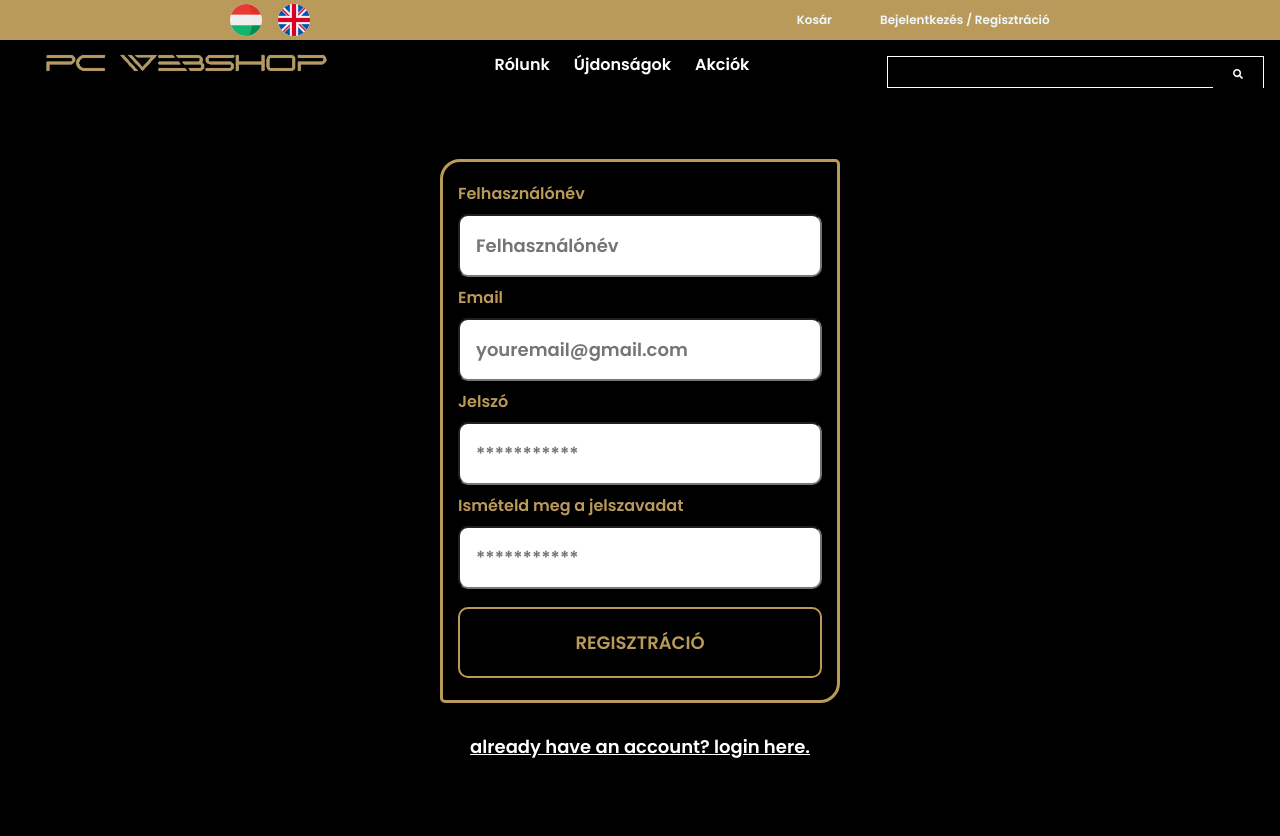
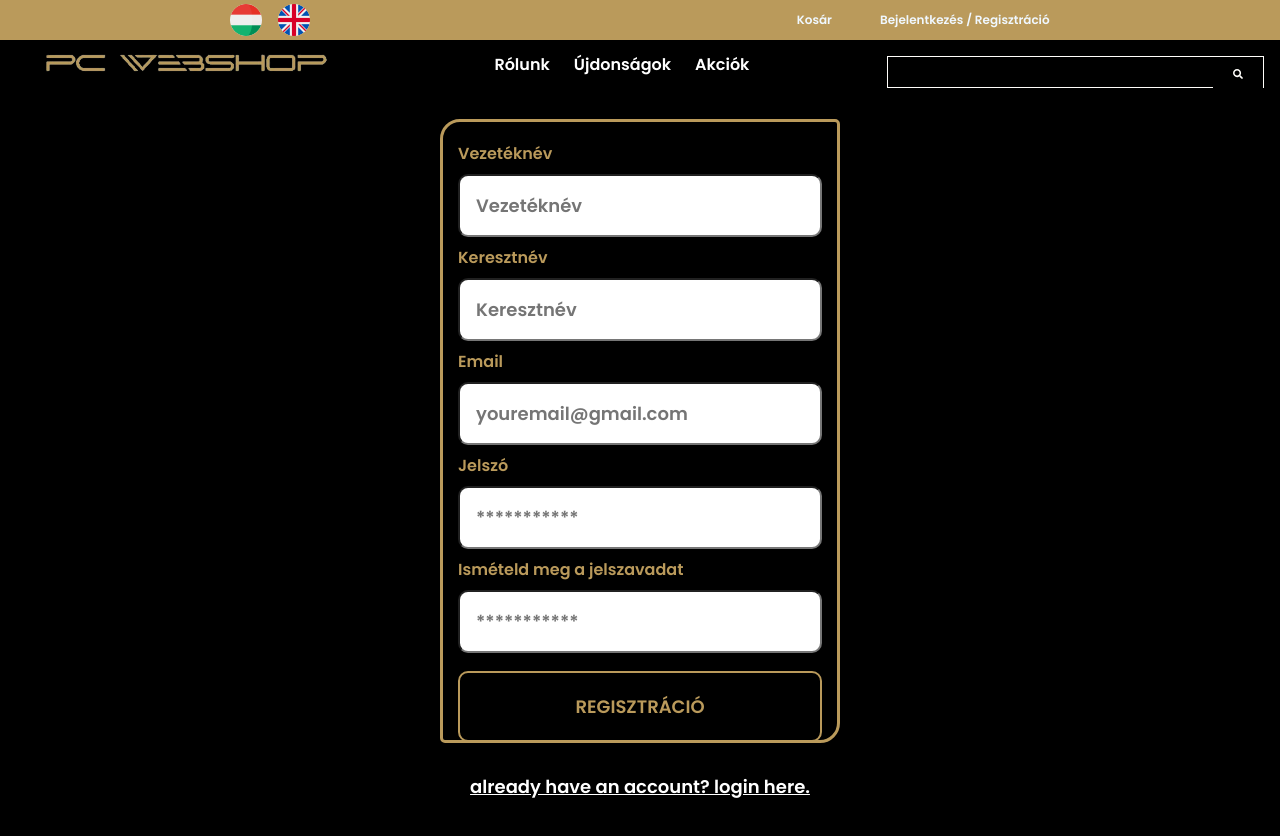
Before and after one commit to SzigetvariMark/pcweb, a React (Vite) app in the folder webshop/: page /login in a window 1280 px wide. Both pictures are taken after a click on the button "don't have an account? register here.". Shown: the top 836 px of the page. Built offline with nearby package versions, Linux system fonts and the light colour scheme.

Commit message:
change register form we split the username to firstname and secondname

```diff
--- a/webshop/src/pages/components/register_login/Register.jsx
+++ b/webshop/src/pages/components/register_login/Register.jsx
@@ -14,8 +14,11 @@ export default function Register(props) {
         <div className="all-form">
             <div className="auth-form-container">
             <form className="register-form" onSubmit={ handleSubmit }>
-                <label htmlFor="name">Felhasználónév</label>
-                <input value={name} name="name" id="name" placeholder="Felhasználónév" ></input>
+                    <label htmlFor="name">Vezetéknév</label>
+                    <input value={name} name="name" id="name" placeholder="Vezetéknév" ></input>
+                    <label htmlFor="name">Keresztnév</label>
+                    <input value={name} name="name" id="name" placeholder="Keresztnév" ></input>
+
                 <label htmlFor="email">Email</label>
                 <input value={email} onChange={(e) => setEmail(e.target.value)} type="email" placeholder="youremail@gmail.com"></input>
                 <label htmlFor="password">Jelszó</label>
--- a/webshop/src/pages/components/register_login/Register_Login.css
+++ b/webshop/src/pages/components/register_login/Register_Login.css
@@ -59,7 +59,7 @@ button {
 }
 
 .register-form {
-    height: 34rem;
+    height: 39rem;
     width: 25rem;
     border: 3px #ba9a5b solid;
     padding: 15px;
```
